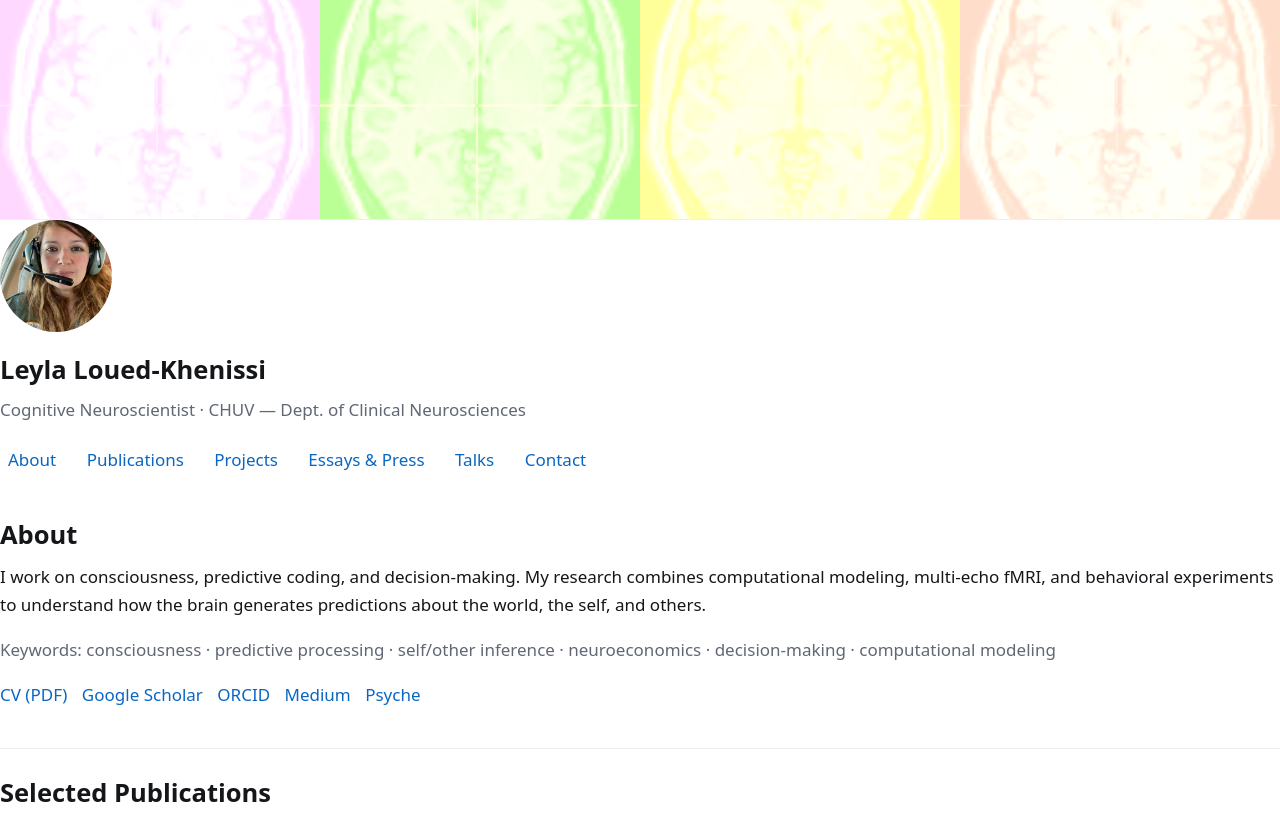
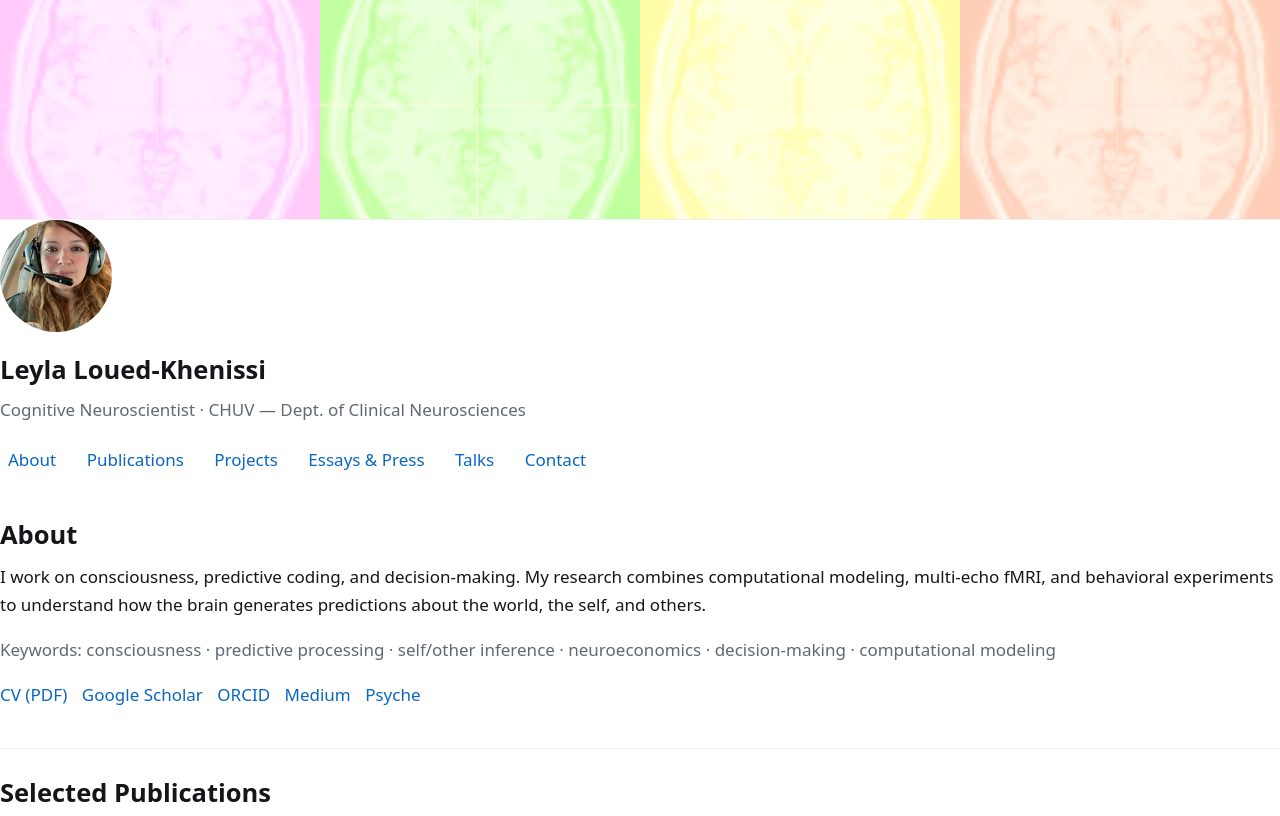
Before and after one commit to LLouedKhen/LeylaLouedKhenissi.github.io, a plain HTML site: page index.html in a window 1280 px wide. Shown: the top 816 px of the page. Drawn offline with Linux system fonts and the light colour scheme.

Commit message:
Update index.html

```diff
--- a/index.html
+++ b/index.html
@@ -77,10 +77,10 @@
     .banner-pop .p4{ background-color:#dfeaff; }
 
     /* Punchy but tasteful color shifts (Warhol-y) */
-    .banner-pop .p1{ filter: saturate(1.8) hue-rotate(-25deg) contrast(1.18) brightness(1.10); }
-    .banner-pop .p2{ filter: saturate(2.0) hue-rotate( 55deg) contrast(1.20) brightness(1.10); }
-    .banner-pop .p3{ filter: saturate(1.9) hue-rotate(-95deg) contrast(1.20) brightness(1.10); }
-    .banner-pop .p4{ filter: saturate(2.0) hue-rotate(150deg) contrast(1.18) brightness(1.10); }
+    .banner-pop .p1{ filter: saturate(1.35) hue-rotate(-25deg) contrast(1.12) brightness(1.02); }
+    .banner-pop .p2{ filter: saturate(1.50) hue-rotate( 55deg) contrast(1.14) brightness(1.02); }
+    .banner-pop .p3{ filter: saturate(1.45) hue-rotate(-95deg) contrast(1.14) brightness(1.02); }
+    .banner-pop .p4{ filter: saturate(1.50) hue-rotate(150deg) contrast(1.12) brightness(1.02); }
 
 
     /* Optional: subtle grain for cohesion */
```
